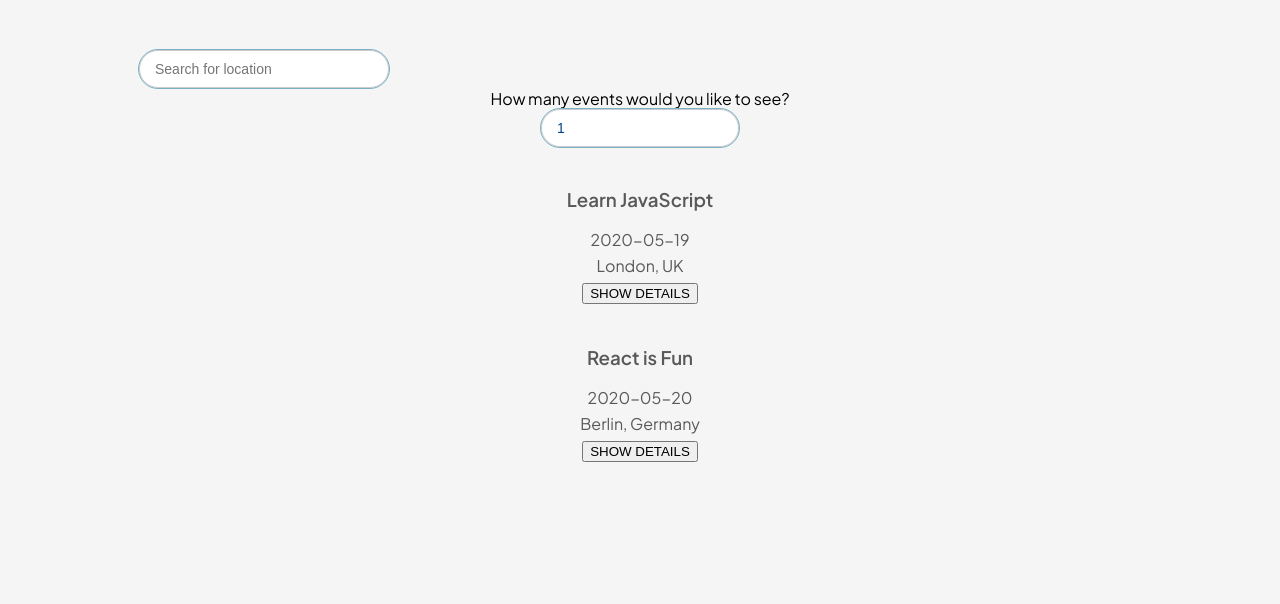
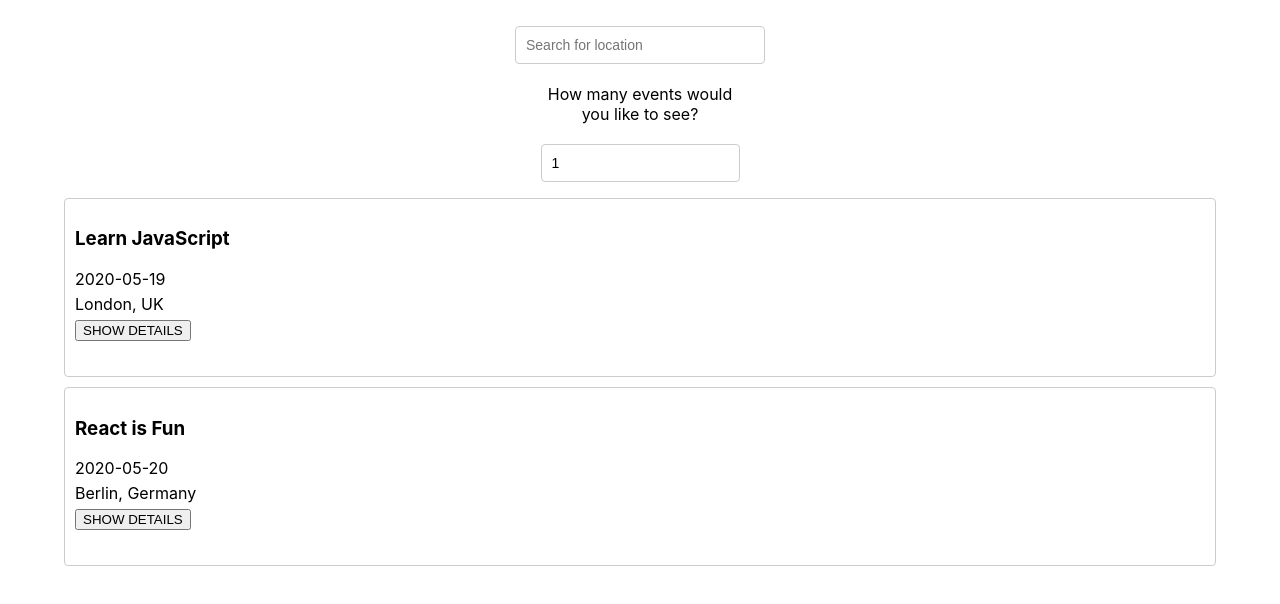
Before and after one commit to Kadirgu/meet, a React (Create React App) app: page / in a window 1280 px wide. Shown: the top 604 px of the page. Built offline with nearby package versions, Linux system fonts and the light colour scheme; what atatus-spa would draw is missing.

Commit message:
Update App.css

```diff
--- a/src/App.css
+++ b/src/App.css
@@ -1,29 +1,4 @@
-@import url('https://fonts.googleapis.com/css2?family=Plus+Jakarta+Sans:ital,wght@0,300;0,400;0,600;1,400&display=swap');
-
-:root {
-  --col-pri: rgb(4, 67, 137);
-  --col-sec: rgba(251, 255, 36, 0.664);
-  --col-ter: rgba(255, 172, 5, 0.671);
-  --col-qua: rgb(124, 175, 196);
-  --background-pri: whitesmoke;
-  --text-pri: rgba(56, 56, 56, 0.829);
-  --text-sec: whitesmoke;
-}
-
-body {
-  margin: 0;
-  font-family: 'Plus Jakarta Sans', sans-serif !important;
-  /* font-family: -apple-system, BlinkMacSystemFont, 'Segoe UI', 'Roboto', 'Oxygen', 'Ubuntu', 'Cantarell', 'Fira Sans', 'Droid Sans', 'Helvetica Neue', sans-serif;
-    -webkit-font-smoothing: antialiased;
-    -moz-osx-font-smoothing: grayscale; */
-  background-color: var(--background-pri) !important;
-}
-
-
-/* code {
-    font-family: source-code-pro, Menlo, Monaco, Consolas, 'Courier New', monospace;
-} */
-
+@import url(https://fonts.googleapis.com/css?family=Roboto:500);
 .App {
   text-align: center;
   padding: 2% 5%;
@@ -45,64 +20,20 @@
 .display-none {
   display: none;
 }
-
 .showSuggestions {
   display: block;
 }
 
-.navbar {
-  background-color: var(--col-ter) !important;
-  color: var(--col-pri) !important;
-  padding: 2rem !important;
-}
-
-.header {
-  color: var(col-pri) !important;
-  font-weight: 600;
-  font-size: 1.8rem !important;
-  margin: 0 auto !important;
-}
-
-.card-header {
-  background-color: var(--col-pri) !important;
-  color: whitesmoke !important;
-}
-
-.card-body {
-  background-color: var(--col-ter) !important;
-}
-
-.event {
-  padding: 0.4rem 0.4rem 1rem;
-  color: var(--text-pri) !important;
-}
-
-.summary {
-  display: flex;
-  flex-direction: column;
-}
-
-.details-button {
-  margin: 0.5rem 2rem;
-  cursor: pointer;
-  background-color: var(--col-qua) !important;
-  color: var(--text-sec) !important;
-  border: 1px solid #ccc !important;
-  border-radius: 20px !important;
-  outline: 0.2px solid var(--col-qua);
-}
-
 input[type="text"],
 input[type="number"] {
-  padding: 8px 0px 8px 15px;
-  border-radius: 20px;
-  outline: 0.2px solid var(--col-qua);
-  border: 1px solid #ccc !important;
+  padding: 8px 6px 8px 10px;
+  border-radius: 4px;
+  outline: none;
+  border: 1px solid #ccc;
   font-size: 14px;
   line-height: 20px;
   align-self: center;
   height: 38px;
-  color: var(--col-pri) !important;
 }
 
 .city {
@@ -112,48 +43,61 @@
 .CitySearch {
   display: flex;
   flex-direction: column;
-  /* flex-basis: 300px; */
-  max-width: 400px;
+  flex-basis: 300px;
+  max-width: 300px;
+  margin: auto;
   position: relative;
-  margin-top: 1.5rem;
 }
 
 .suggestions {
-  position: relative;
+  width: 250px;
+  position: absolute;
   z-index: 2;
-  margin: 0 20px 0 0;
+  align-self: center;
+  margin: 0;
+  top: 43px;
   font-size: 14px;
+  box-shadow: 10px 10px 16px -12px rgba(0, 0, 0, 0.75);
 }
 
-.suggestions>li {
+.suggestions > li {
   text-align: left;
-  padding: 8px 26px 8px 30px;
-  background-color: white;
-  cursor: pointer;
+  padding: 8px 6px 8px 10px;
+  background-color: #eee;
+  cursor: default;
 }
 
-.suggestions>li:last-child {
+.suggestions > li:last-child {
   border-bottom-left-radius: 4px;
   border-bottom-right-radius: 4px;
 }
 
-.suggestions>li:hover {
-  background-color: #147ef613;
+.suggestions > li:hover {
+  background-color: #bcdcdb;
+}
+
+.event {
+  padding: 10px 10px 35px;
+  margin-bottom: 10px;
+  text-align: left;
+  border: 1px solid #ccc;
+  border-radius: 4px;
+  position: relative;
+}
+
+.details-btn {
+  position: absolute;
+  right: 5px;
+  bottom: 5px;
+  padding: 5px 8px;
+  border-radius: 4px;
+  outline: none;
+  cursor: pointer;
 }
 
 .name {
   font-size: 18px;
   font-weight: 600;
-}
-
-.little_info {
-  text-transform: uppercase;
-  font-size: 0.8rem;
-}
-
-.extra-details,
-.card-body {
-  color: var(--col-pri) !important;
 }
 
 .group-name {
@@ -170,6 +114,12 @@
   overflow-x: hidden;
 }
 
+.numberOfEvents {
+  width: 200px;
+  margin: 20px auto;
+  text-align: center;
+}
+
 .button-wrapper {
   display: grid;
   grid-template-columns: 1fr 1fr 1fr;
@@ -178,24 +128,20 @@
   font-family: sans-serif;
 }
 
+.Alert {
+  position: fixed;
+  top: 20px;
+}
+
 .data-vis-wrapper {
   display: flex;
-  justify-content: center;
   align-items: center;
   flex-direction: column;
 }
-
 .data-vis-wrapper .recharts-responsive-container {
   min-width: 100%;
   display: flex;
-  justify-content: center;
 }
-
-.recharts-wrapper {
-  justify-content: center;
-  max-width: 100% !important;
-}
-
 .recharts-surface {
   overflow: visible;
 }
@@ -221,15 +167,12 @@
   border-radius: 2px;
   box-shadow: 0 3px 4px 0 rgba(0, 0, 0, 0.25);
 }
-
 .google-btn:hover {
   box-shadow: 0 0 6px #4285f4;
 }
-
 .google-btn:active {
   background: #1669f2;
 }
-
 .google-icon-wrapper {
   position: absolute;
   margin-top: 1px;
@@ -239,7 +182,6 @@
   border-radius: 2px;
   background-color: #fff;
 }
-
 .google-icon {
   position: absolute;
   margin-top: 11px;
@@ -247,12 +189,21 @@
   width: 18px;
   height: 18px;
 }
+.btn-text {
+  float: right;
+  margin: 11px 11px 0 0;
+  color: #fff;
+  font-size: 14px;
+  letter-spacing: 0.2px;
+  font-family: "Roboto";
+}
+
+
 
 @media only screen and (min-width: 992px) {
   .data-vis-wrapper {
     flex-direction: row;
   }
-
   .data-vis-wrapper .recharts-responsive-container {
     flex-basis: 50%;
     max-width: 50%;
```
Lines whose indentation alone changed are shown as unchanged.
